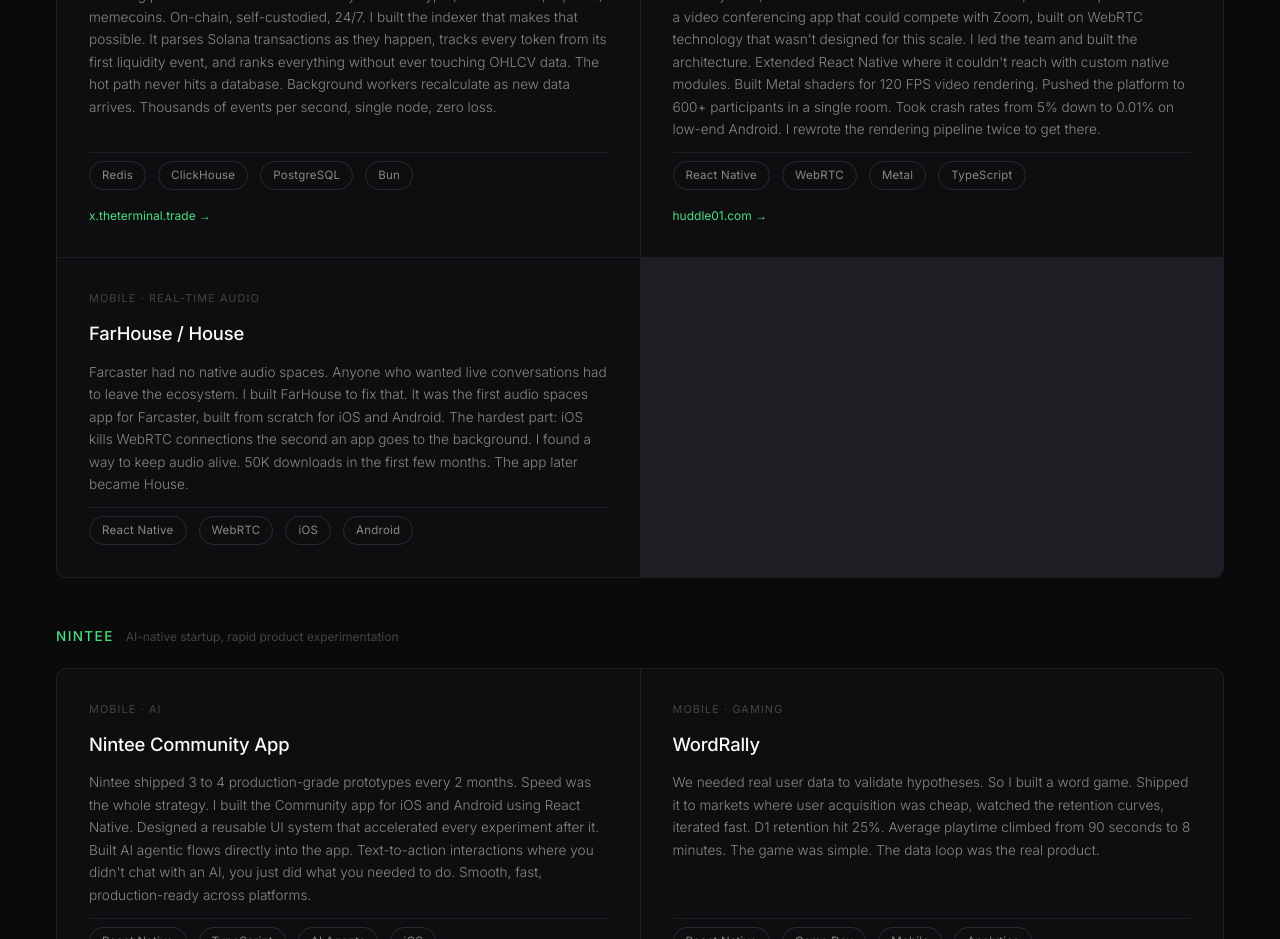
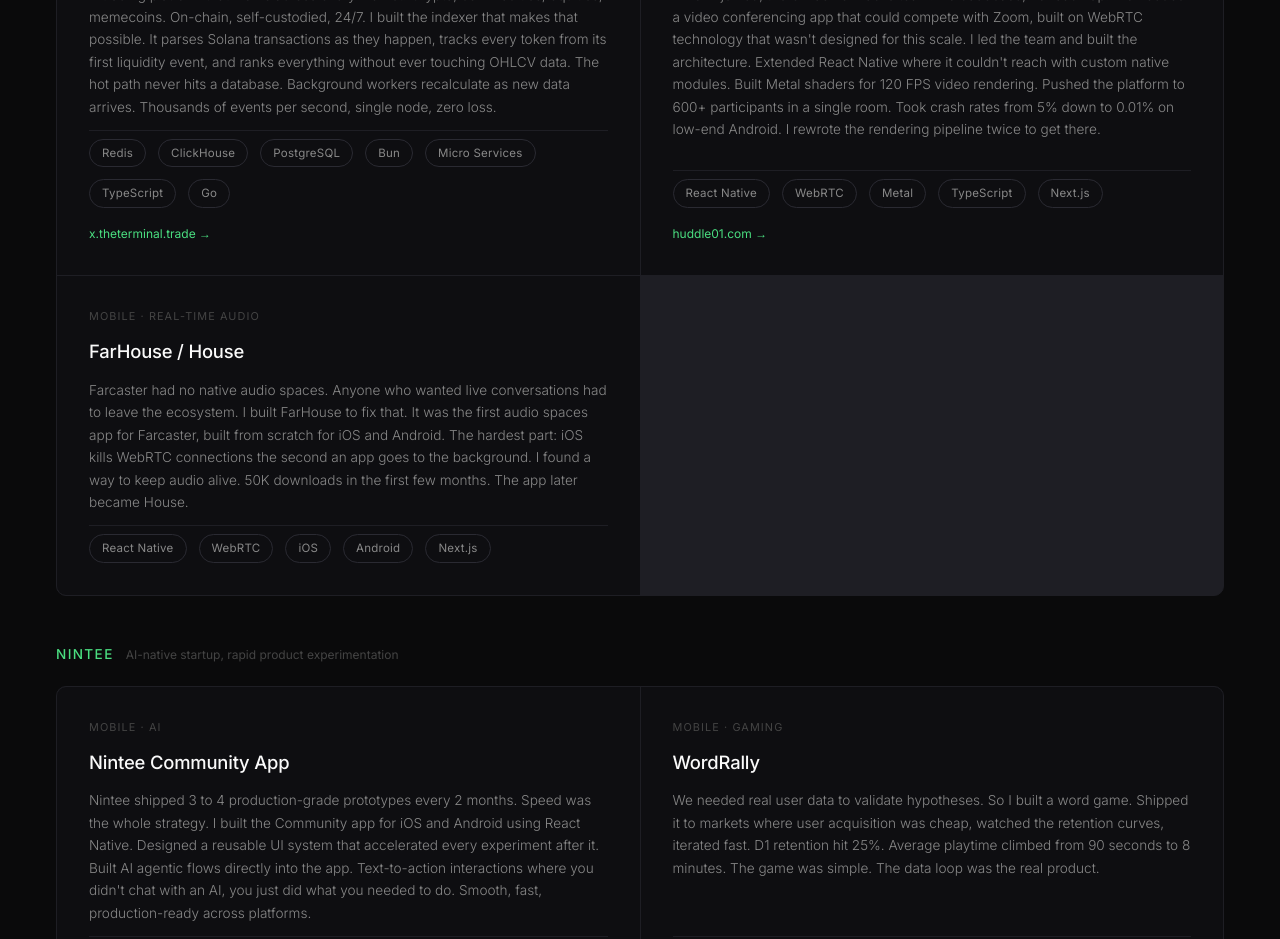
Before and after one commit to ponikar/ponikar, a Next.js app: page / in a window 1280 px wide. Shown: the part 1140-2079 px from the top of the page. Built offline with nearby package versions, Linux system fonts and the light colour scheme.

Commit message:
update tech stack pills

```diff
--- a/src/components/Work/Work.tsx
+++ b/src/components/Work/Work.tsx
@@ -25,7 +25,7 @@
         tag: "Infrastructure · Real-time",
         name: "The Terminal",
         desc: "A trading platform that works across every market. Crypto, commodities, equities, memecoins. On-chain, self-custodied, 24/7. I built the indexer that makes that possible. It parses Solana transactions as they happen, tracks every token from its first liquidity event, and ranks everything without ever touching OHLCV data. The hot path never hits a database. Background workers recalculate as new data arrives. Thousands of events per second, single node, zero loss.",
-        pills: ["Redis", "ClickHouse", "PostgreSQL", "Bun"],
+        pills: ["Redis", "ClickHouse", "PostgreSQL", "Bun", "Micro Services", "TypeScript", "Go"],
         link: "https://x.theterminal.trade",
         linkLabel: "x.theterminal.trade →",
       },
@@ -33,7 +33,7 @@
         tag: "Mobile · WebRTC",
         name: "Huddle01 Meet",
         desc: "When I joined, there was no mobile team. No codebase, no roadmap. We needed a video conferencing app that could compete with Zoom, built on WebRTC technology that wasn't designed for this scale. I led the team and built the architecture. Extended React Native where it couldn't reach with custom native modules. Built Metal shaders for 120 FPS video rendering. Pushed the platform to 600+ participants in a single room. Took crash rates from 5% down to 0.01% on low-end Android. I rewrote the rendering pipeline twice to get there.",
-        pills: ["React Native", "WebRTC", "Metal", "TypeScript"],
+        pills: ["React Native", "WebRTC", "Metal", "TypeScript", "Next.js"],
         link: "https://huddle01.com",
         linkLabel: "huddle01.com →",
       },
@@ -41,7 +41,7 @@
         tag: "Mobile · Real-time Audio",
         name: "FarHouse / House",
         desc: "Farcaster had no native audio spaces. Anyone who wanted live conversations had to leave the ecosystem. I built FarHouse to fix that. It was the first audio spaces app for Farcaster, built from scratch for iOS and Android. The hardest part: iOS kills WebRTC connections the second an app goes to the background. I found a way to keep audio alive. 50K downloads in the first few months. The app later became House.",
-        pills: ["React Native", "WebRTC", "iOS", "Android"],
+        pills: ["React Native", "WebRTC", "iOS", "Android", "Next.js"],
         link: "",
         linkLabel: "",
       },
```
